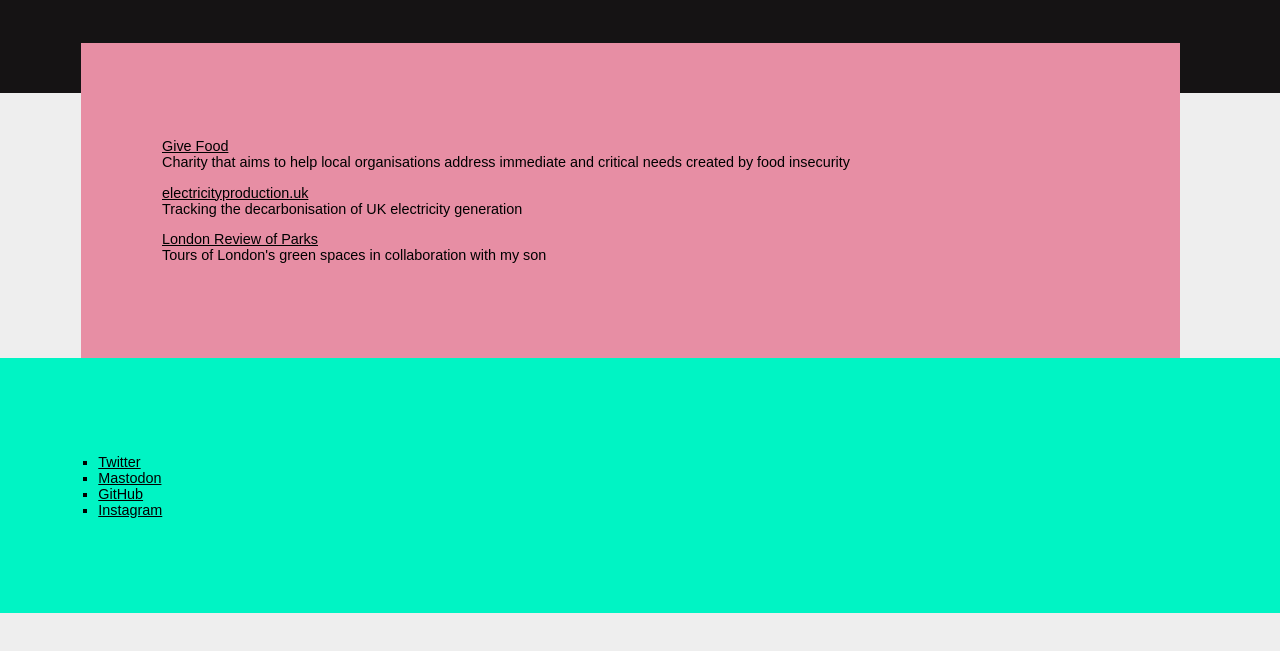
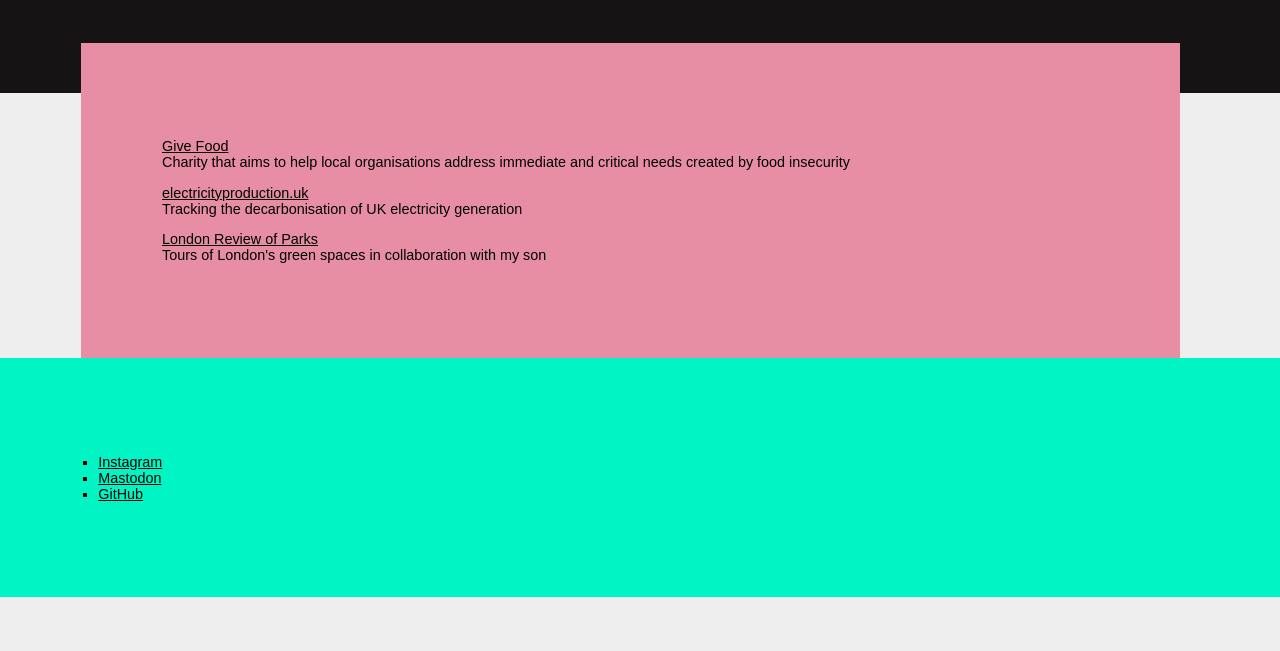
Before and after one commit to jasoncartwright/jasoncartwright.com, a plain HTML site: page index.html in a window 1280 px wide. Shown: the part 163-814 px from the top of the page. Drawn offline with Linux system fonts and the light colour scheme.

Commit message:
Update index.html

```diff
--- a/index.html
+++ b/index.html
@@ -34,10 +34,9 @@
 <section id="elsewhere">
   <h2>Elsewhere</h2>
   <ul>
-    <li><a href="https://twitter.com/jasoncartwright" rel="me">Twitter</a></li>
+    <li><a href="https://www.instagram.com/jason_does_photo/" rel="me">Instagram</a></li>
     <li><a href="https://mastodon.social/@jasoncartwright" rel="me">Mastodon</a></li>
     <li><a href="https://github.com/jasoncartwright" rel="me">GitHub</a></li>
-    <li><a href="https://www.instagram.com/jason_does_photo/" rel="me">Instagram</a></li>
   </ul>
 </section>
 <script defer data-domain="jasoncartwright.com" src="https://plausible.io/js/plausible.outbound-links.js"></script>
```
